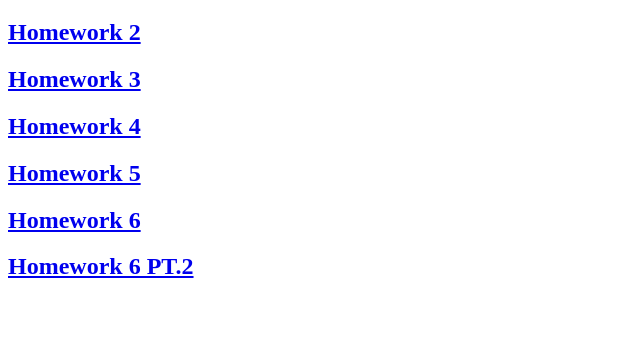
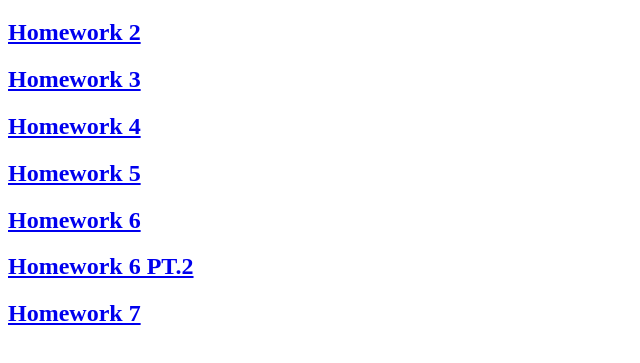
Before and after one commit to mmarilyn2476/geo370, a plain HTML site: page index.html in a window 1280 px wide. Shown: the part 61-424 px from the top of the page, without its empty margins (0-640 px from the left). Drawn offline with Linux system fonts and the light colour scheme.

Commit message:
hw7 link

```diff
--- a/index.html
+++ b/index.html
@@ -13,6 +13,7 @@
 <a href="./homework5/HW5.html"><H2>Homework 5</H2></a>
 <a href="./Homework 6/HW6.html"><H2>Homework 6</H2></a>
 <a href="./Homework 6 pt2/Hw.6pt.html"><H2>Homework 6 PT.2</H2></a>
+<a href="./Homework 7/HW7.html"><H2>Homework 7</H2></a>
 
 
 
```
